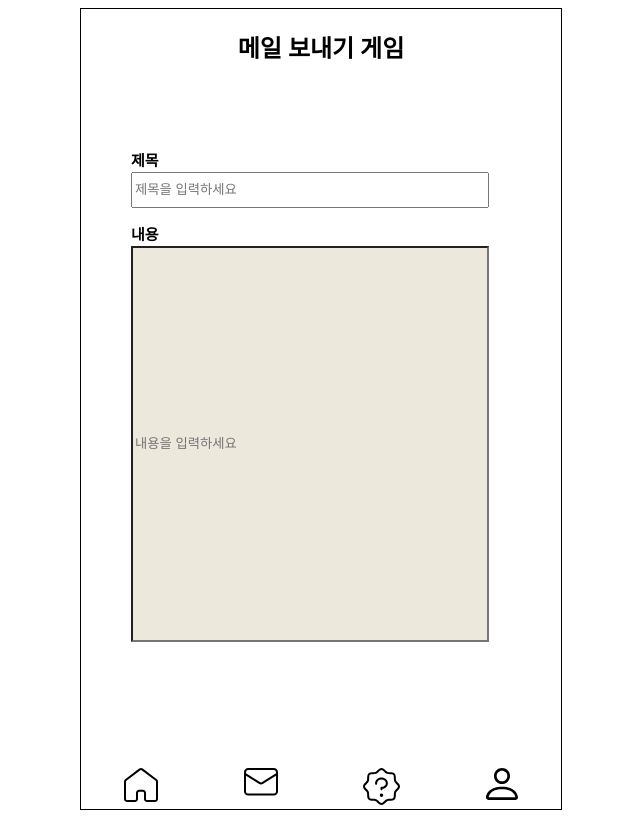
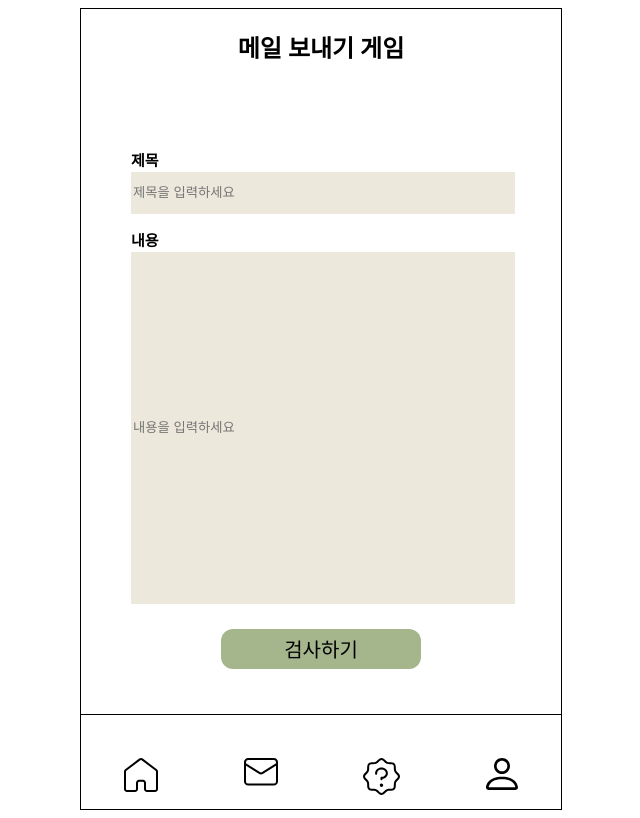
Before and after one commit to onesilver04/COKOTHON_2024, a React (Create React App) app: page /test in a window 1280 px wide. Shown: the whole page, without its empty margins (319-959 px from the left). Built offline with nearby package versions, Linux system fonts and the light colour scheme; the HTML template or start-up script is replaced by a standard one.

Commit message:
[FEAT]: Made EmailGame Page

```diff
--- a/src/components/Footer.css
+++ b/src/components/Footer.css
@@ -1,6 +1,6 @@
 .Home{
     position: absolute;
-    bottom: 0;
+    bottom: 10px;
     display: flex;
     justify-content: space-around;
     width: 100%;
--- a/src/pages/EmailGame/EmailGame.js
+++ b/src/pages/EmailGame/EmailGame.js
@@ -1,19 +1,38 @@
+import './styleCss.css';
 import Header from '../../components/Header';
 import Footer from '../../components/Footer';
 
 const EmailGame = () => {
+  const inputStyle = {
+    width: "380px",
+    height: "350px",
+    backgroundColor: "#EDE8DC",
+    borderWidth: "0px",
+  };
+  const buttonStyle = {
+    width: "200px",
+    height: "40px",
+    borderRadius: "12px",
+    borderWidth: "0px",
+    backgroundColor: "#A5B68D",
+    fontSize: "20px",
+    marginBottom: "45px",
+  };
   return (
     <div className="EmailGameBody">
       <Header title="메일 보내기 게임" />
-      <div className="GameBody" style={{ padding: "50px" }}>
+      <div className="GameBody" style={{ padding: "50px", paddingBottom: "25px" }}>
         <div className="title">
           <h3 style={{ fontSize: "15px", marginBottom: "2px" }}>제목</h3>
-          <input placeholder="제목을 입력하세요" style={{ width: "350px", height: "30px" }} />
+          <input placeholder="제목을 입력하세요" style={{ ...inputStyle, height: "40px" }} />
         </div>
         <div className="content">
           <h3 style={{ fontSize: "15px", marginBottom: "2px" }}>내용</h3>
-          <input placeholder="내용을 입력하세요" style={{ width: "350px", height: "390px", backgroundColor: "#EDE8DC" }} />
+          <input placeholder="내용을 입력하세요" style={inputStyle} />
         </div>
+      </div>
+      <div className="AskGpt" style={{ display: "flex", justifyContent: "center" }}>
+        <button type="button" style={buttonStyle} onClick={() => { console.log("Test"); }}>검사하기</button>
       </div>
       <Footer />
     </div>
--- /dev/null
+++ b/src/pages/EmailGame/styleCss.css
@@ -0,0 +1,6 @@
+.button, .AskGpt :hover{
+    cursor: pointer;
+}
+.EmailGameBody{
+    border-bottom: solid black 1px;
+}
```
